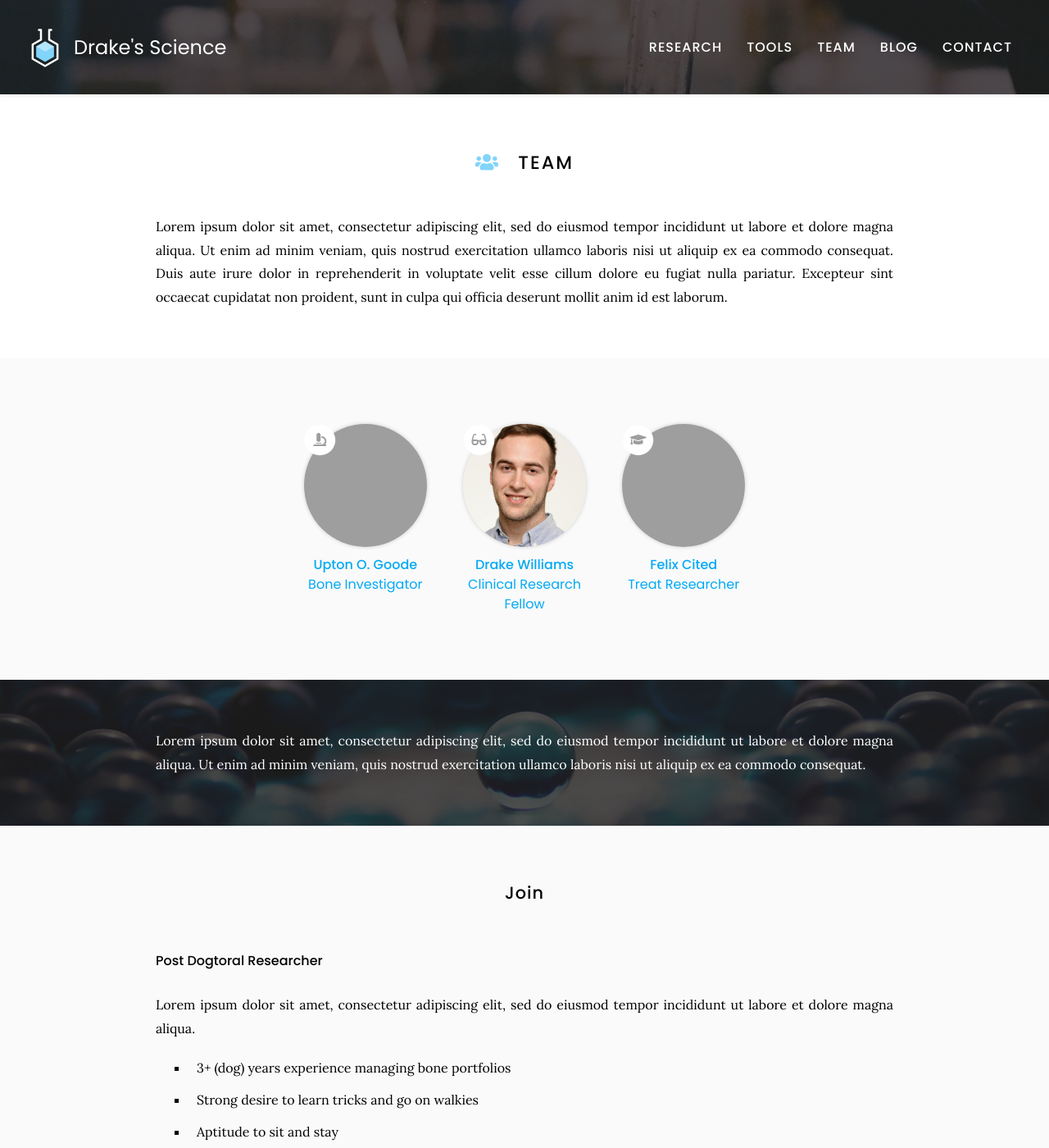
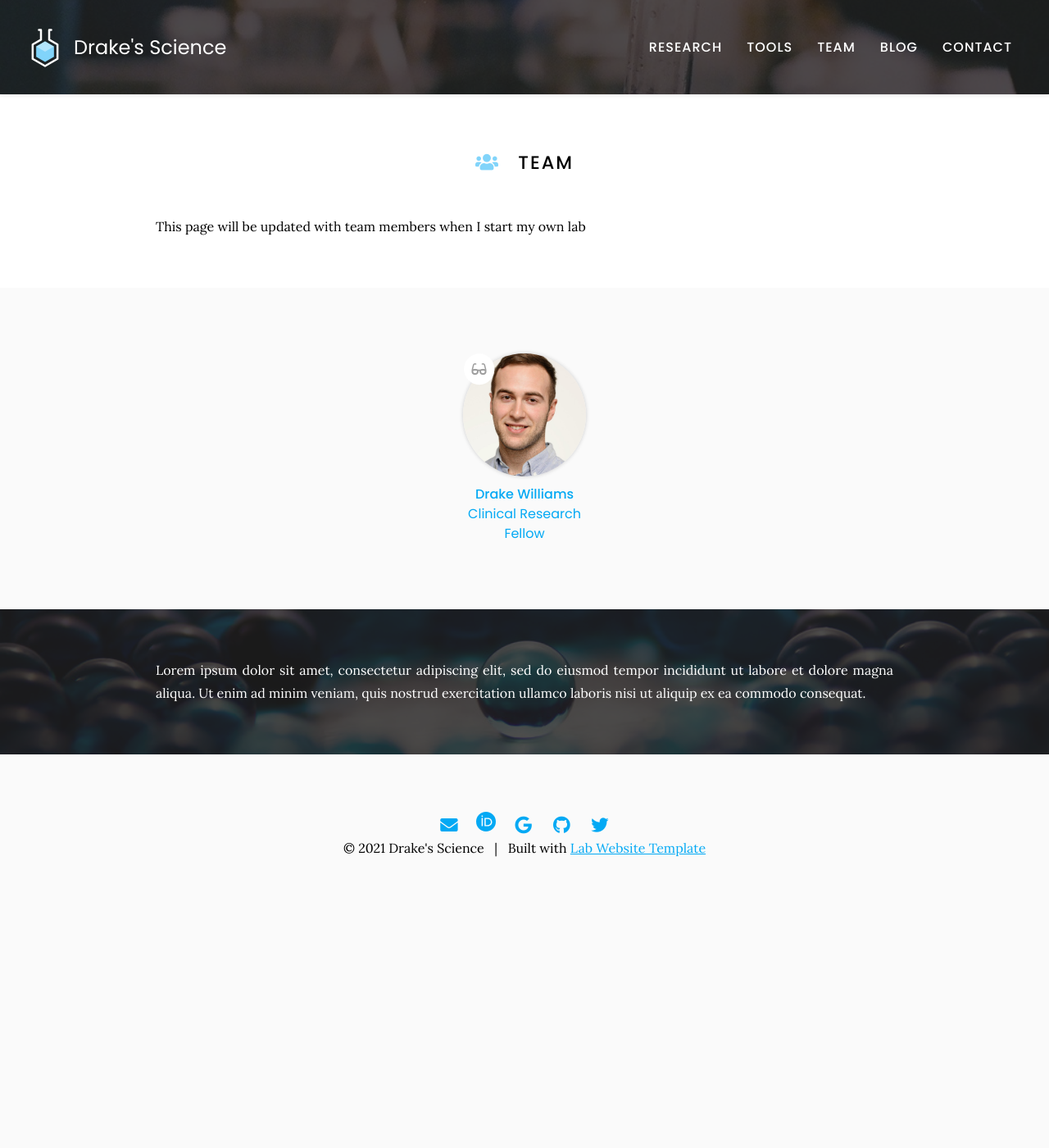
Before and after one commit to williamsdrake/williamsdrake.github.io, a Jekyll site: the page built from team/index.md, in a window 1280 px wide and 1400 px high. Shown: the whole window at 82% size. Built offline with Jekyll 4.4.1, drawn with Linux system fonts in a browser that asks for light colours; nearby versions of some CDN libraries; part of the change alters nothing that is shown; some of the changed text lies outside the part shown; grey boxes are pictures that could not be loaded.

Commit message:
Update index.md

```diff
--- a/team/index.md
+++ b/team/index.md
@@ -7,10 +7,7 @@ nav:
 
 # <i class="fas fa-users"></i>Team
 
-Lorem ipsum dolor sit amet, consectetur adipiscing elit, sed do eiusmod tempor incididunt ut labore et dolore magna aliqua.
-Ut enim ad minim veniam, quis nostrud exercitation ullamco laboris nisi ut aliquip ex ea commodo consequat.
-Duis aute irure dolor in reprehenderit in voluptate velit esse cillum dolore eu fugiat nulla pariatur.
-Excepteur sint occaecat cupidatat non proident, sunt in culpa qui officia deserunt mollit anim id est laborum.
+This page will be updated with team members when I start my own lab
 
 {% include section.html %}
 
@@ -18,26 +15,9 @@ Excepteur sint occaecat cupidatat non proident, sunt in culpa qui officia deseru
   include list.html
   data="members"
   component="portrait"
-  filters="role: pi"
-%}
-{%
-  include list.html
-  data="members"
-  component="portrait"
   filters="role: postdoc"
 %}
-{%
-  include list.html
-  data="members"
-  component="portrait"
-  filters="role: phd"
-%}
-{%
-  include list.html
-  data="members"
-  component="portrait"
-  filters="role: programmer"
-%}
+
 {:.center}
 
 {% include section.html background="images/banner.jpg" dark=true%}
@@ -47,7 +27,7 @@ Ut enim ad minim veniam, quis nostrud exercitation ullamco laboris nisi ut aliqu
 
 {% include section.html %}
 
-## Join
+<!--- ## Join
 
 #### Post Dogtoral Researcher
 
@@ -95,3 +75,4 @@ Our work is made possible by funding from the following organizations.
   link6="https://nasa.gov/"
   tooltip6="Cool Initiative"
 %}
+-->
```
